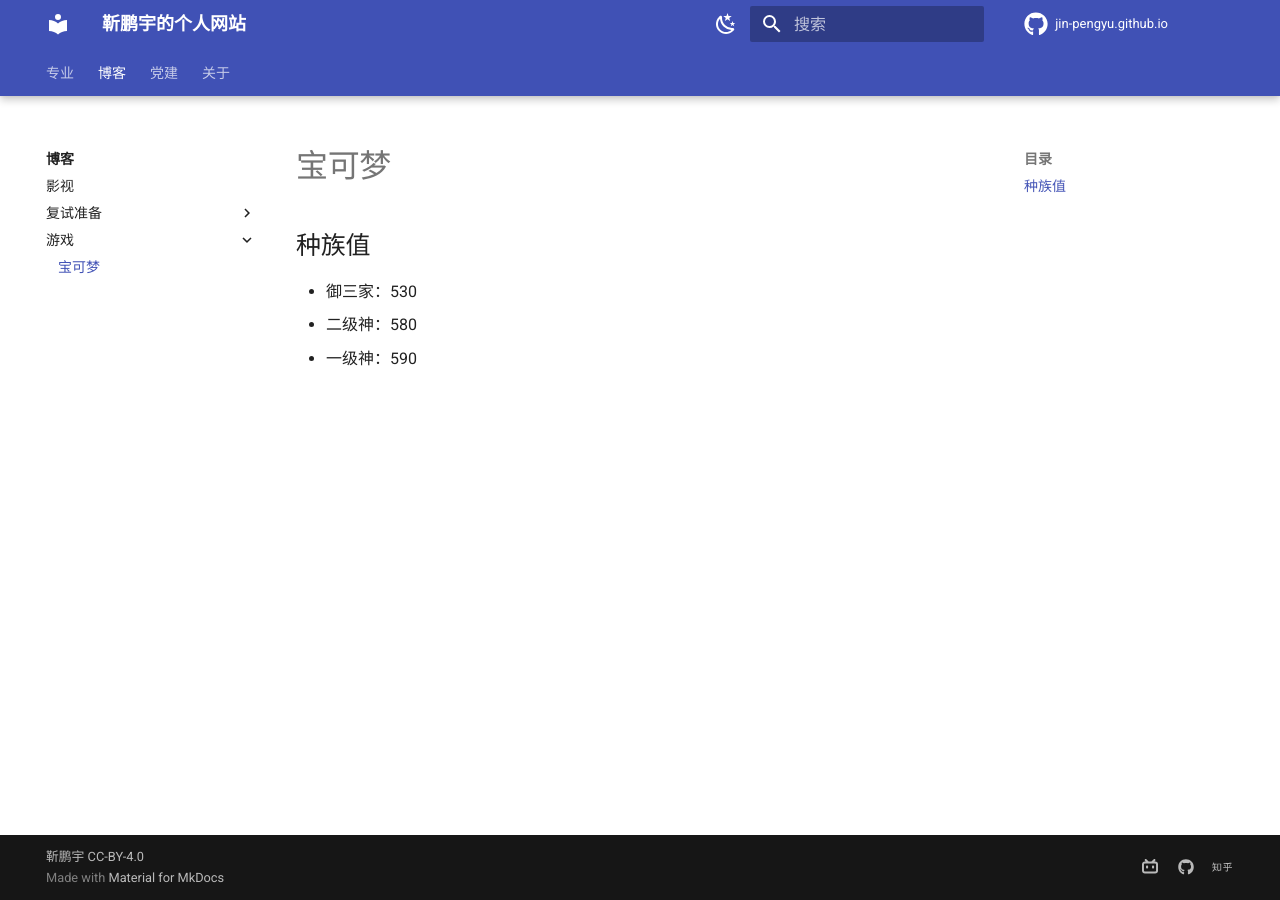
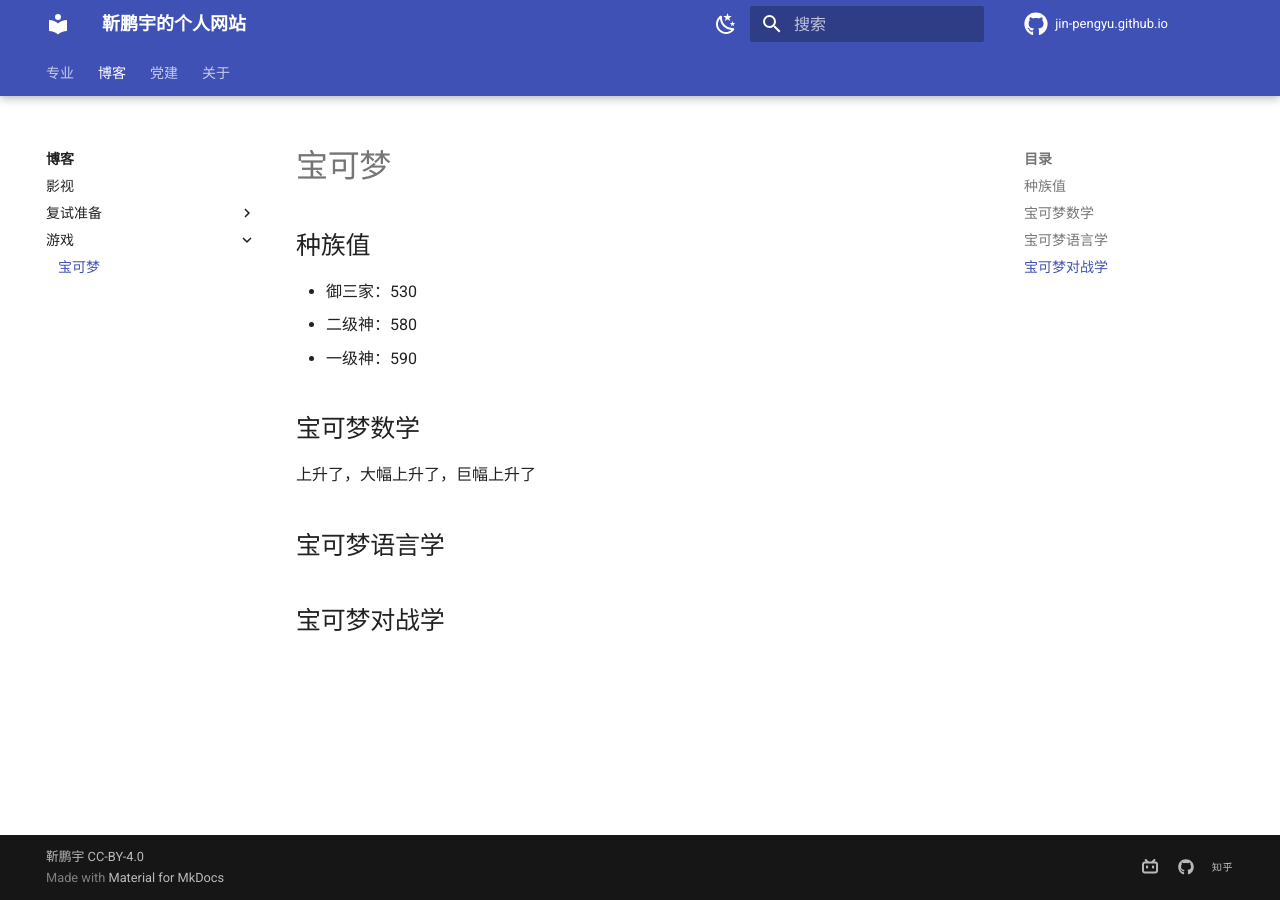
Before and after one commit to Pengyu-Jin/Pengyu-Jin.github.io, an MkDocs documentation site: the page built from docs/blog/game/pokemon.md, in a window 1280 px wide. Built offline with MkDocs 1.6.1 and Material for MkDocs 9.7.7, drawn with Linux system fonts in a browser that asks for light colours.

Commit message:
change style186

```diff
--- a/docs/blog/game/pokemon.md
+++ b/docs/blog/game/pokemon.md
@@ -2,3 +2,11 @@
 - 御三家：530
 - 二级神：580
 - 一级神：590
+
+## 宝可梦数学
+上升了，大幅上升了，巨幅上升了
+
+##　宝可梦语言学
+
+
+## 宝可梦对战学
```
